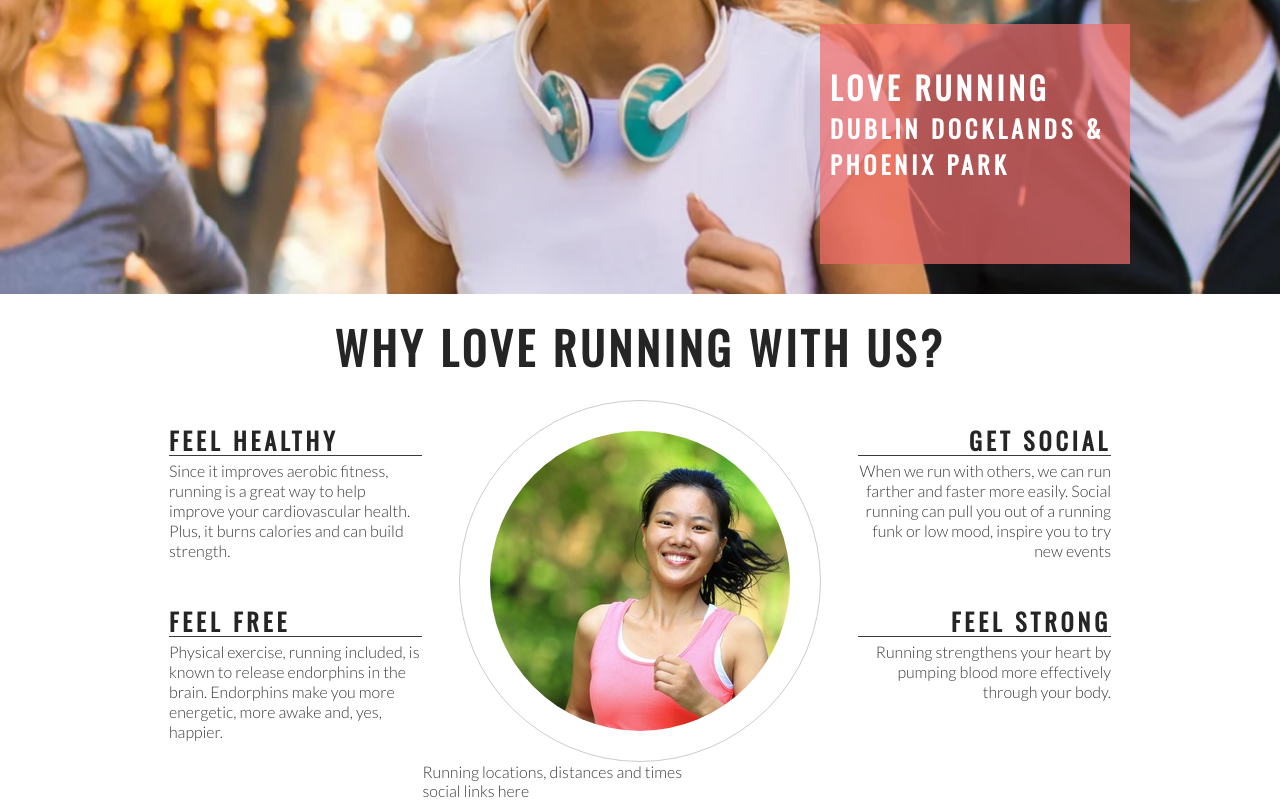
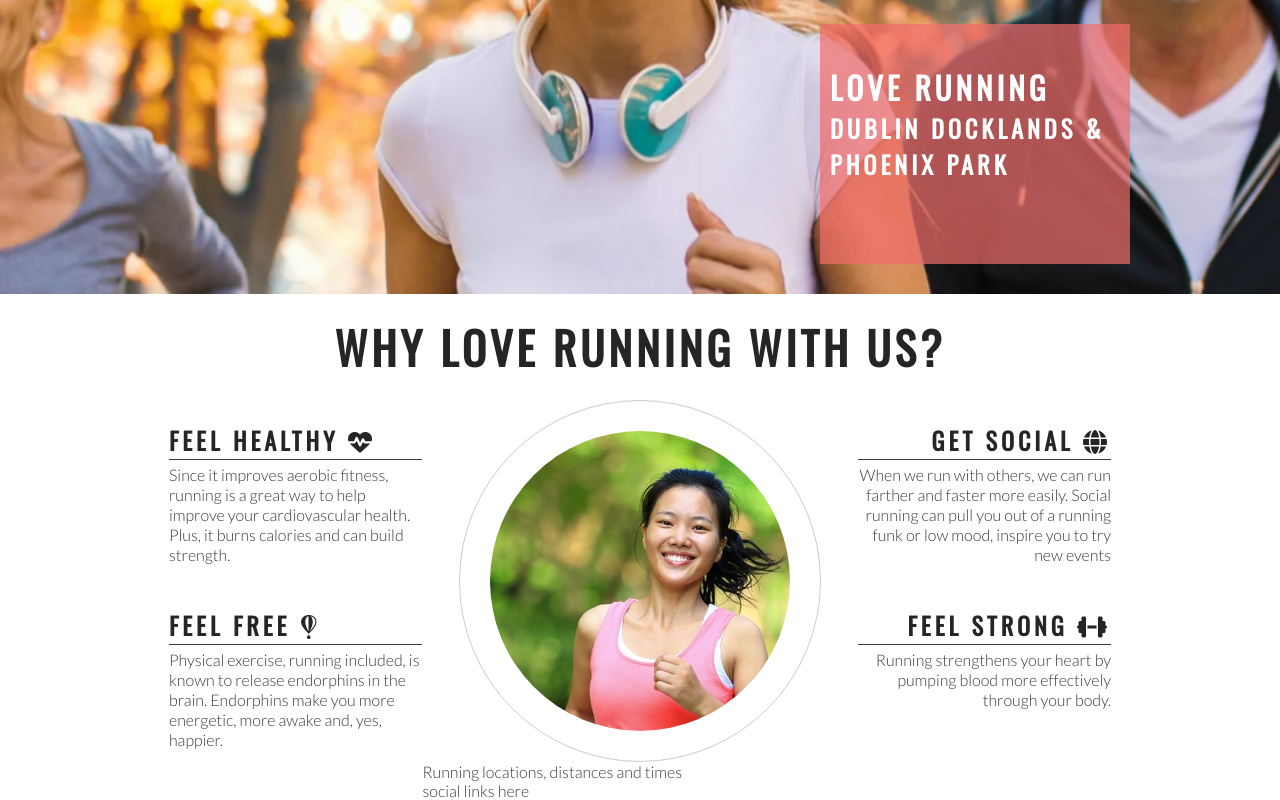
Before and after one commit to ViciousWoman/love-running, a plain HTML site: page index.html in a window 1280 px wide. Shown: the part 381-1181 px from the top of the page. Drawn offline with nearby package versions, Linux system fonts and the light colour scheme.

Commit message:
Add Font Awesome icons to club ethos section

```diff
--- a/index.html
+++ b/index.html
@@ -43,7 +43,7 @@
         <h2 id="welcome">Why Love Running With Us?</h2>
         <div id="left-about">
             <div class="left-about-heading">
-                <h2>Feel Healthy</h2>
+                <h2>Feel Healthy <i class="fa-solid fa-heart-pulse"></i></h2>
                 <hr>
                 <p>
                     Since it improves aerobic fitness, running is a great way to help improve your cardiovascular health. Plus, it burns calories and can build strength.
@@ -51,7 +51,7 @@
             </div>
 
                 <div class="left-about-heading">
-                    <h2>Feel Free</h2>
+                    <h2>Feel Free <i class="fa-brands fa-fly"></i></h2>
                     <hr>
                     <p>
                         Physical exercise, running included, is known to release endorphins in the brain. Endorphins make you more energetic, more awake and, yes, happier.
@@ -60,12 +60,12 @@
         </div>
         <div id="right-about">
             <div class="right-about-heading">
-                <h2>Get Social</h2>
+                <h2>Get Social <i class="fa-solid fa-globe"></i></h2>
                 <hr>
                 <p>When we run with others, we can run farther and faster more easily. Social running can pull you out of a running funk or low mood, inspire you to try new events</p>
             </div>
             <div class="right-about-heading">
-                <h2>Feel Strong</h2>
+                <h2>Feel Strong <i class="fa-solid fa-dumbbell"></i></h2>
                 <hr>
                 <p>Running strengthens your heart by pumping blood more effectively through your body.</p>
             </div>
@@ -84,6 +84,9 @@
     <footer>
         social links here
     </footer>
+
+    <!-- font awesome script -->
+    <script src="https://kit.fontawesome.com/ba42c9a750.js" crossorigin="anonymous"></script>
 </body>
 
 </html>
```
